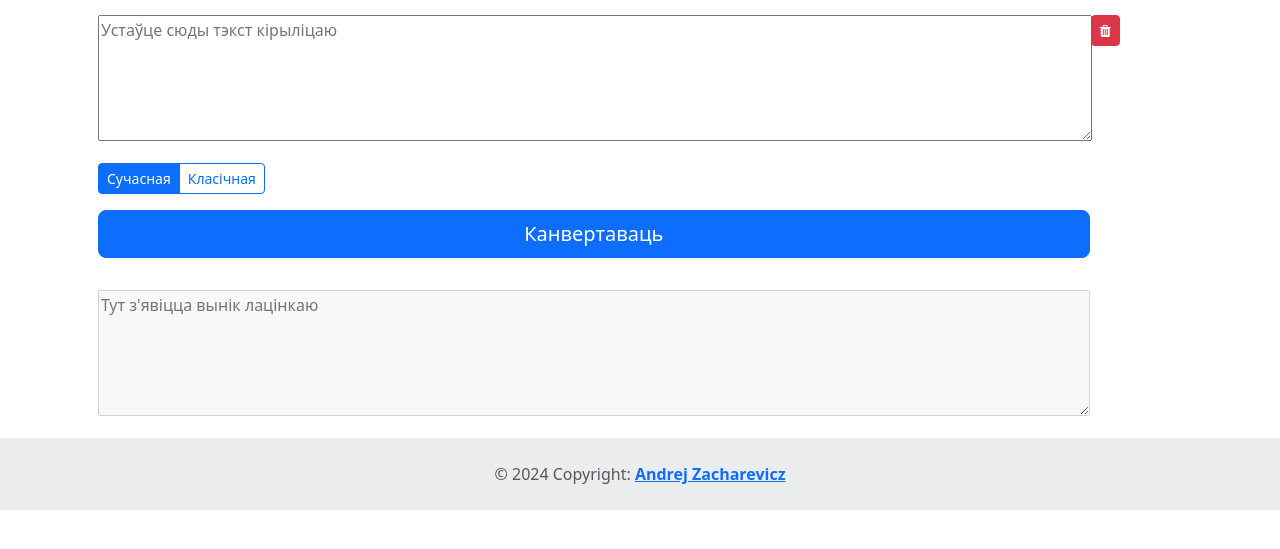
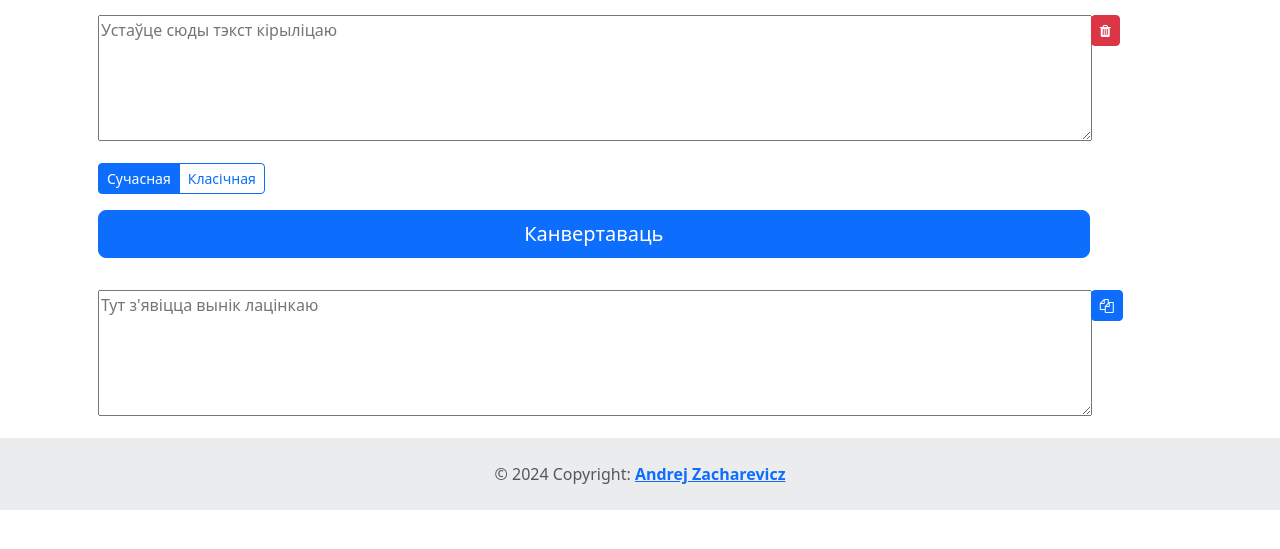
Before and after one commit to measles/latynkatar_site, a Flask app: page / in a window 1280 px wide. Shown: the part 113-662 px from the top of the page. Run offline with Flask 3, Linux system fonts and the light colour scheme.

Commit message:
Дадаў на канвертар кнопку для капіравання вынікаў у буфер абмену (#24)

```diff
--- a/templates/head.j2
+++ b/templates/head.j2
@@ -15,17 +15,20 @@
     <!-- Add Bootstrap -->
     <meta name="viewport" content="width=device-width, initial-scale=1">
     <link href="https://cdn.jsdelivr.net/npm/bootstrap@5.3.3/dist/css/bootstrap.min.css" rel="stylesheet" integrity="sha384-QWTKZyjpPEjISv5WaRU9OFeRpok6YctnYmDr5pNlyT2bRjXh0JMhjY6hW+ALEwIH" crossorigin="anonymous">
+    <!-- Clipboard -->
+    <script src="https://cdn.jsdelivr.net/npm/clipboard@2.0.11/dist/clipboard.min.js"></script>
+    <!-- Мае скрыпты і настройкі -->
     <meta charset="UTF-8">
     <script src="{{ url_for('static', filename= 'script.js') }}"></script>
     <title>Łatynkatar{{ page_suffix }}</title>
 </head>
 <body style="bg-white">
     <script src="https://cdn.jsdelivr.net/npm/bootstrap@5.3.3/dist/js/bootstrap.bundle.min.js" integrity="sha384-YvpcrYf0tY3lHB60NNkmXc5s9fDVZLESaAA55NDzOxhy9GkcIdslK1eN7N6jIeHz" crossorigin="anonymous"></script>
-   <h1 class='text-center'>{{ page_name }}</h1>
-   <!-- Верхняе меню -->
-   <nav class="nav navbar nav-pills bg-body-tertiary justify-content-center">
+    <h1 class='text-center'>{{ page_name }}</h1>
+    <!-- Верхняе меню -->
+    <nav class="nav navbar nav-pills bg-body-tertiary justify-content-center">
     <a href="/" class="nav-link{{ active_main}}" >Галоўная</a>
     <a href="/links/" class="nav-link{{ active_links}}" >Спасылкі</a>
     <a href="/about/" class="nav-link{{ active_about }}">Пра сайт</a>
-   </nav>
-   <!-- Верхняе меню -->
+    </nav>
+    <!-- Верхняе меню -->
--- a/templates/index.html
+++ b/templates/index.html
@@ -1,5 +1,5 @@
 {% include 'head.j2' %}
-    <form name="convert">
+    <script>new ClipboardJS('#clipboard-copy');</script>
     <div class="container">
             <!-- Зыходны тэкст і кнопка яго ачысткі -->
             <div class="row row-cols-2 p-3">
@@ -7,7 +7,7 @@
                     <div class="col-11">
                         <textarea id="input" placeholder="Устаўце сюды тэкст кірыліцаю" rows="5" class="w-100"></textarea>
                     </div>
-                        <div class="col">
+                    <div class="col-1">
                         <button class="btn btn-danger btn-sm" type="button" onClick="resetInput()"><i class="fa fa-trash"></i></button>
                     </div>
                 </div>
@@ -30,13 +30,16 @@
             <!-- Кнопка канвертацыі -->
             <!-- Выніковы тэкст -->
             <div class="row row-cols-2 p-3">
+                <div class="input-group">
                     <div class="col-11">
-                        <textarea id="output" placeholder="Тут з'явіцца вынік лацінкаю" disabled readonly rows="5" class="w-100"></textarea>
+                        <textarea id="output" placeholder="Тут з'явіцца вынік лацінкаю" readonly rows="5" class="w-100"></textarea>
+                    </div>
+                    <div class="col-1" >
+                        <button class="btn btn-primary btn-sm" id="clipboard-copy" type="button" data-clipboard-target="#output"><i class="fa fa-copy"></i></button>
+                    </div>
                 </div>
             </div>
             <!-- Выніковы тэкст -->
         </div>
-
     </div>
-    </form>
 {% include 'tail.j2' %}
```
Lines whose indentation alone changed are shown as unchanged.
